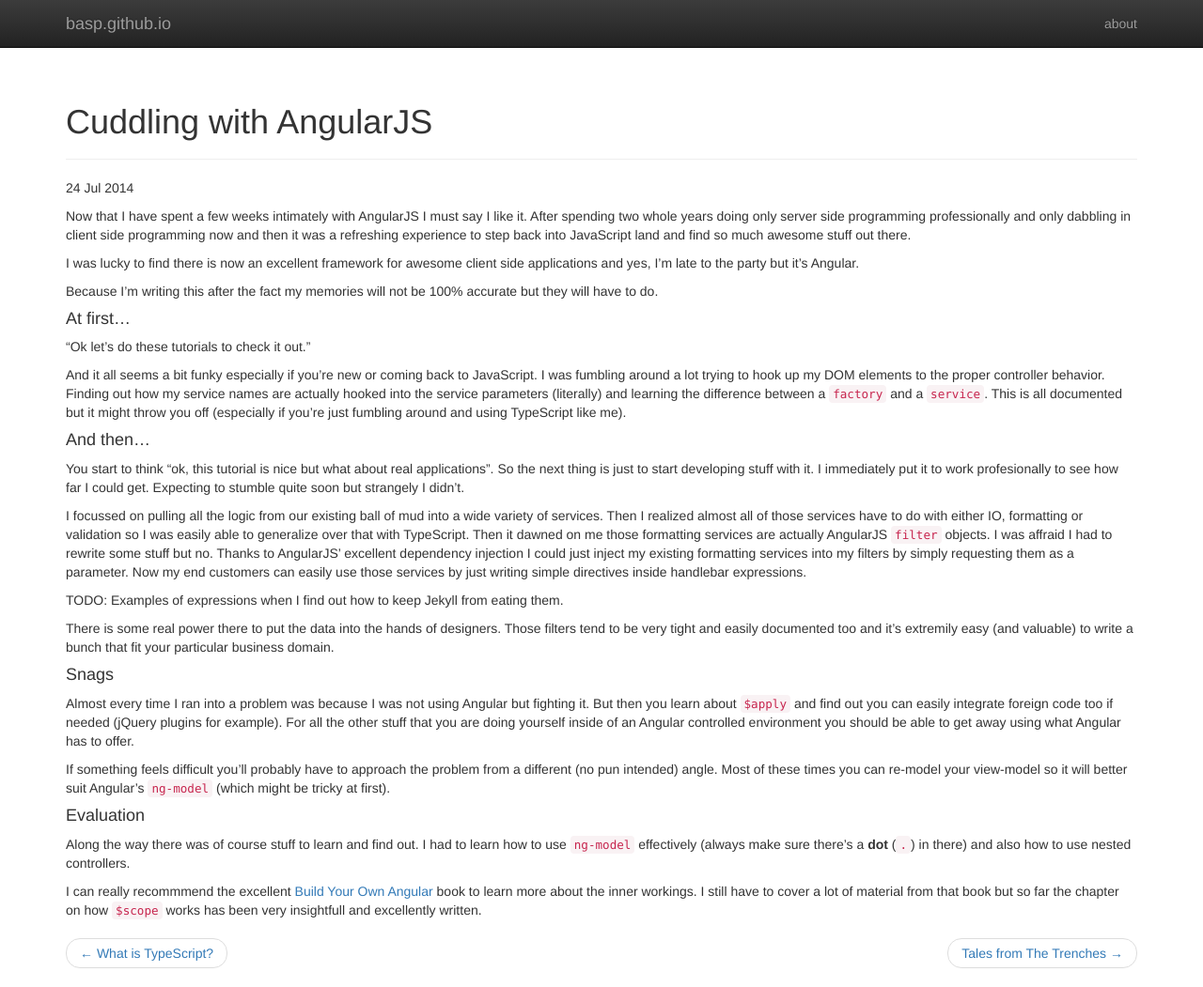
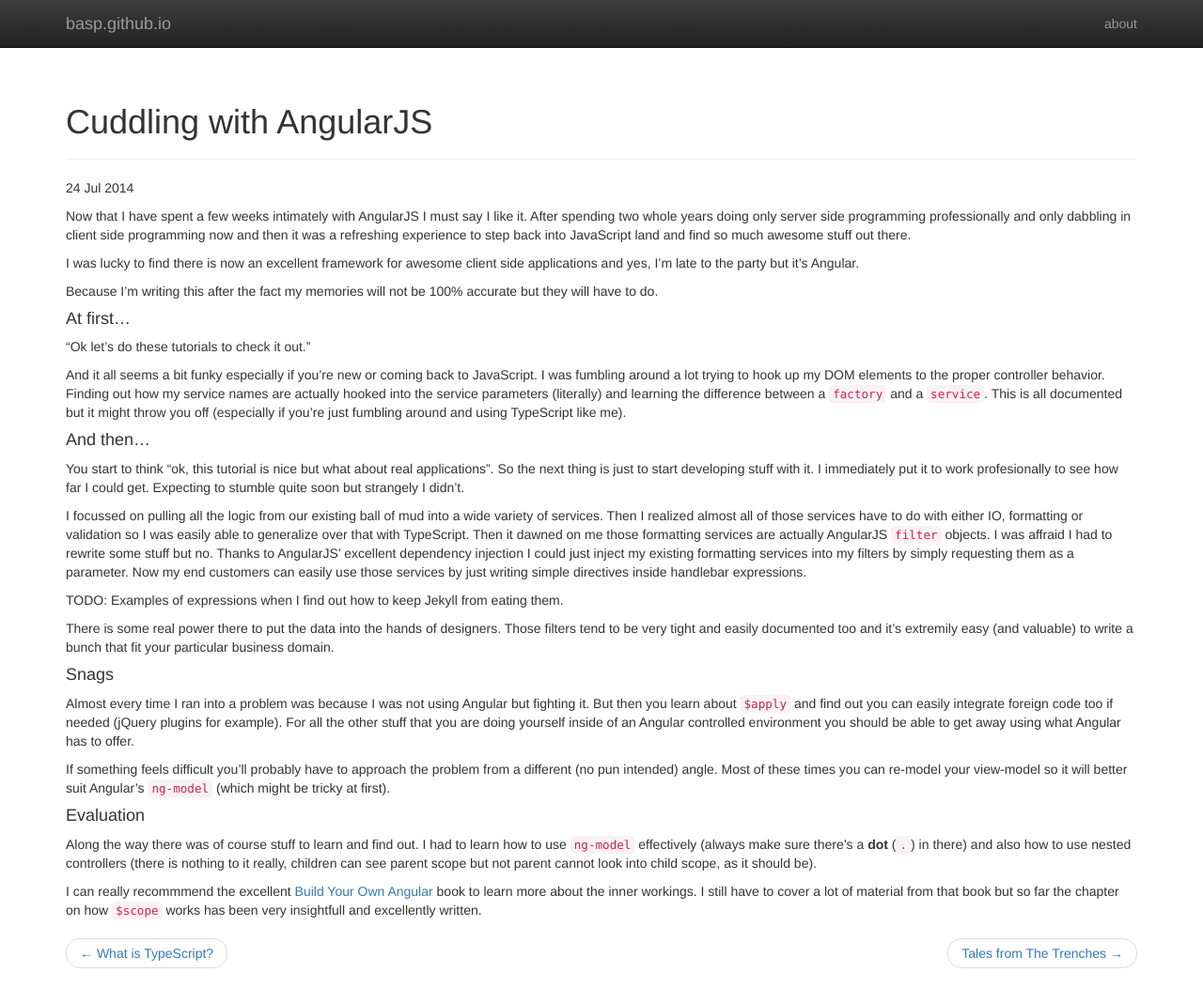
Before and after one commit to basp/basp.github.io, a Jekyll site: the page built from _posts/2014-07-24-cuddling-with-angular.md, in a window 1280 px wide and 1051 px high. Shown: the whole window at 94% size. Built offline with Jekyll 4.4.1, drawn with Linux system fonts in a browser that asks for light colours; nearby versions of some CDN libraries; Markdown is read by kramdown in place of the engine named in the settings.

Commit message:
One more addition

````diff
--- a/_posts/2014-07-24-cuddling-with-angular.md
+++ b/_posts/2014-07-24-cuddling-with-angular.md
@@ -29,6 +29,6 @@
 If something feels difficult you'll probably have to approach the problem from a different (no pun intended) angle. Most of these times you can re-model your view-model so it will better suit Angular's ```ng-model``` (which might be tricky at first).
 
 #### Evaluation
-Along the way there was of course stuff to learn and find out. I had to learn how to use ```ng-model``` effectively (always make sure there's a __dot__ (```.```) in there) and also how to use nested controllers.
+Along the way there was of course stuff to learn and find out. I had to learn how to use ```ng-model``` effectively (always make sure there's a __dot__ (```.```) in there) and also how to use nested controllers (there is nothing to it really, children can see parent scope but not parent cannot look into child scope, as it should be).
 
 I can really recommmend the excellent [Build Your Own Angular](http://teropa.info/build-your-own-angular) book to learn more about the inner workings. I still have to cover a lot of material from that book but so far the chapter on how ```$scope``` works has been very insightfull and excellently written.
````
